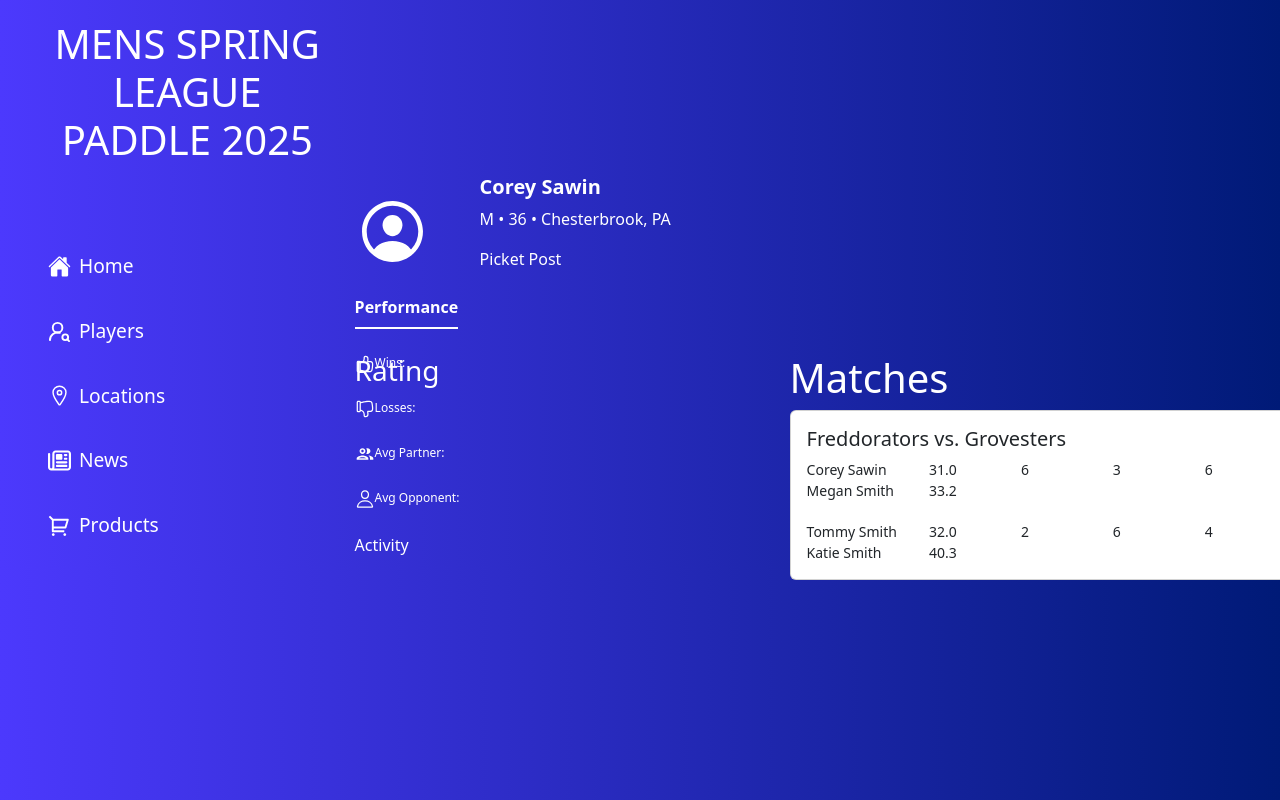
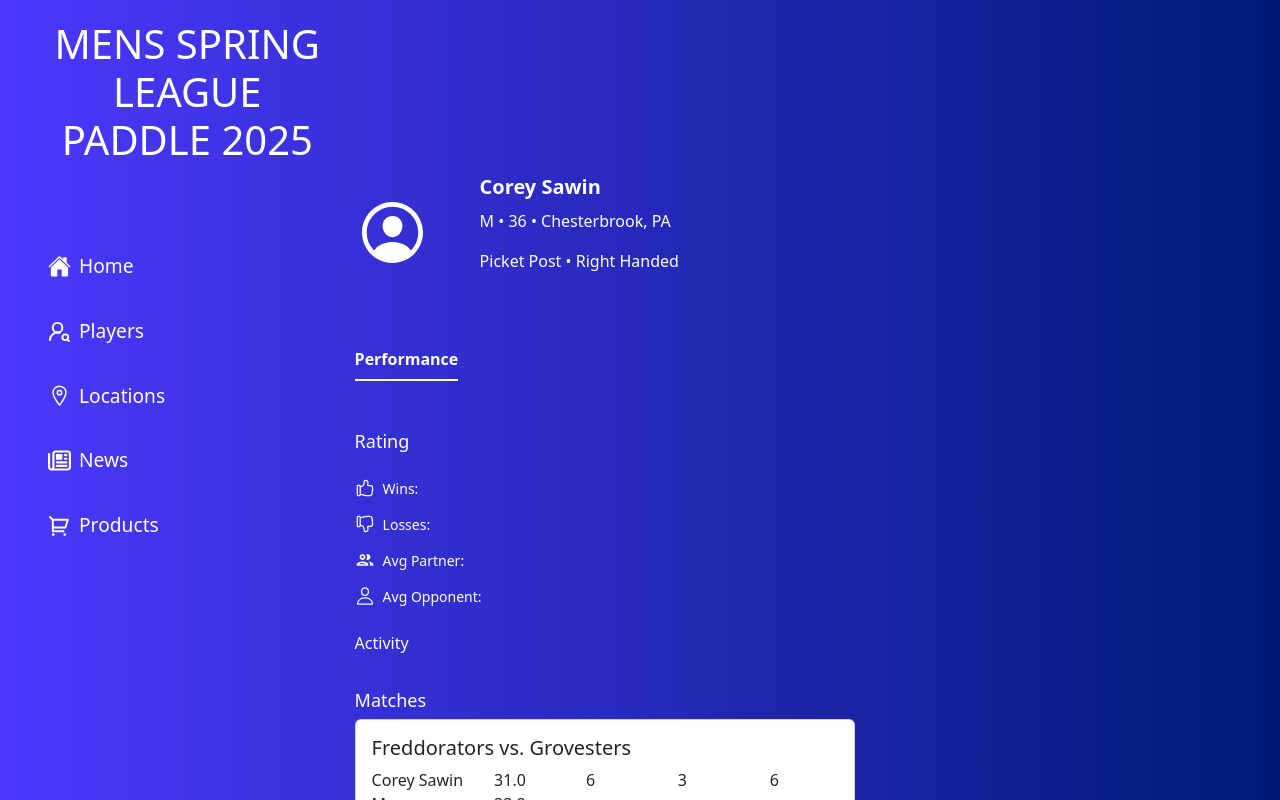
Before and after one commit to sawincp/mapta-spring-league, a Next.js app: page /profile in a window 1280 px wide. Shown: the top 800 px of the page. Built offline with nearby package versions, Linux system fonts and the light colour scheme.

Commit message:
add ProfilePage component and update style modules

```diff
--- a/src/app/components/profile/MatchCard.js
+++ b/src/app/components/profile/MatchCard.js
@@ -4,7 +4,7 @@ import styles from "../../styles/match-card.module.css";
 
 export default function MatchCard() {
   return (
-    <div>
+    <div className={styles.matchCardContainer}>
       <h1>Matches</h1>
       <Card className={styles.matchCard}>
         <Card.Body className={styles.cardBody}>
--- a/src/app/components/profile/Performance.js
+++ b/src/app/components/profile/Performance.js
@@ -1,5 +1,3 @@
-import MatchCard from "./MatchCard";
-
 import styles from "../../styles/performance.module.css";
 import { GoThumbsup } from "react-icons/go";
 import { GoThumbsdown } from "react-icons/go";
@@ -9,10 +7,7 @@ import { IoPersonOutline } from "react-icons/io5";
 export default function Performance() {
   return (
     <div className={styles.performanceContainer}>
-      <div className={styles.performanceHeaders}>
-        <h3>Rating</h3>
-        <MatchCard />
-      </div>
+      <h3 className={styles.ratingHeader}>Rating</h3>
       <div className={styles.performanceRow}>
         <GoThumbsup size="20px" />
         <span>Wins:</span>
--- /dev/null
+++ b/src/app/components/profile/ProfilePage.js
@@ -0,0 +1,41 @@
+"use client";
+
+import Performance from "./Performance";
+import MatchCard from "./MatchCard";
+import Nav from "react-bootstrap/Nav";
+import styles from "../../styles/profile.module.css";
+import { IoPersonCircleOutline } from "react-icons/io5";
+
+function ProfilePage() {
+  return (
+    <div>
+      <div className={styles.profileContent}>
+        <IoPersonCircleOutline size="75px" />
+        <div className={styles.profileText}>
+          <h2>Corey Sawin</h2>
+          <p>M • 36 • Chesterbrook, PA</p>
+          <p>Picket Post • Right Handed</p>
+        </div>
+      </div>
+      <div className={styles.navContainer}>
+        <Nav
+          variant="underline"
+          defaultActiveKey="/profile"
+          className={styles.nav}
+        >
+          <Nav.Item>
+            <Nav.Link href="/profile" className="active">
+              Performance
+            </Nav.Link>
+            <Performance />
+          </Nav.Item>
+          <Nav.Item>
+            <Nav.Link href="/activity">Activity</Nav.Link>
+            <MatchCard />
+          </Nav.Item>
+        </Nav>
+      </div>
+    </div>
+  );
+}
+export default ProfilePage;
--- a/src/app/profile/page.js
+++ b/src/app/profile/page.js
@@ -1,38 +1,10 @@
-"use client";
-
-import Performance from "../components/profile/Performance";
-import Nav from "react-bootstrap/Nav";
-import styles from "../styles/profile.module.css";
-import { IoPersonCircleOutline } from "react-icons/io5";
+import ProfilePage from "../components/profile/ProfilePage"
 
 function Profile() {
 
-
   return (
     <div>
-      <div className={styles.profileContent}>
-        <IoPersonCircleOutline size="75px" />
-        <div className={styles.profileText}>
-          <h2>Corey Sawin</h2>
-          <p>M • 36 • Chesterbrook, PA</p>
-          <p>Picket Post</p>
-        </div>
-      </div>
-      <div>
-        <Nav variant="underline" defaultActiveKey="/profile" className= {styles.nav}>
-          <Nav.Item>
-            <Nav.Link href="/profile" className="active">
-              Performance
-            </Nav.Link>
-          <Performance/>
-          </Nav.Item>
-          <Nav.Item>
-            <Nav.Link href="/activity">
-              Activity
-            </Nav.Link>
-          </Nav.Item>
-        </Nav>
-      </div>
+      <ProfilePage />
     </div>
   );
 }
--- a/src/app/styles/match-card.module.css
+++ b/src/app/styles/match-card.module.css
@@ -1,4 +1,13 @@
+.matchCardContainer {
+  margin-top: 25px;
+  color: white;
+}
+.matchCardContainer h1{
+  font-size: 18px;
+}
+
 .matchCard {
+  display: flex;
   width: 500px;
   margin-bottom: 50px;
 }
--- a/src/app/styles/performance.module.css
+++ b/src/app/styles/performance.module.css
@@ -2,24 +2,19 @@
   display: flex;
   flex-direction: column;
   align-items: flex-start;
-  margin-top: 25px;
-  gap: 25px;
-  color: white ;
+  margin-top: 50px;
+  gap: 15px;
+  color: white;
 }
 
-.performanceHeaders {
-  position:absolute;
-  display: flex;
-  gap: 350px;
-  color: white;
-  font-size: 14px;
-
+.ratingHeader {
+  font-size: 18px;
+  margin-bottom: 10px;
 }
 
 .performanceRow {
-  position: relative;
+  display: flex;
   align-items: center;
-  gap: 10px;
-  color: white;
-  font-size: 12px;
+  gap: 8px;
+  font-size: 14px;
 }
--- a/src/app/styles/profile.module.css
+++ b/src/app/styles/profile.module.css
@@ -1,17 +1,10 @@
 .profileContent {
     display: flex;
     align-items: center;
-    justify-content: start;
+    justify-content: flex-start;
     color: white;
     margin-top: 175px;
     gap: 50px;
-}
-
-.profileText h2 {
-  margin-bottom: 15;
-  font-size: 20px;
-  font-weight: 600;
-
 }
 
 .profileContent h1,
@@ -19,6 +12,17 @@
     margin: 5;
 }
 
+.profileText h2 {
+  margin-bottom: 10px;
+  font-size: 20px;
+  font-weight: 600;
+
+}
+
+.navContainer {
+  margin-top: 50px;
+}
+
 .nav a {
   color: white !important;
   margin-right: 500px;
```
